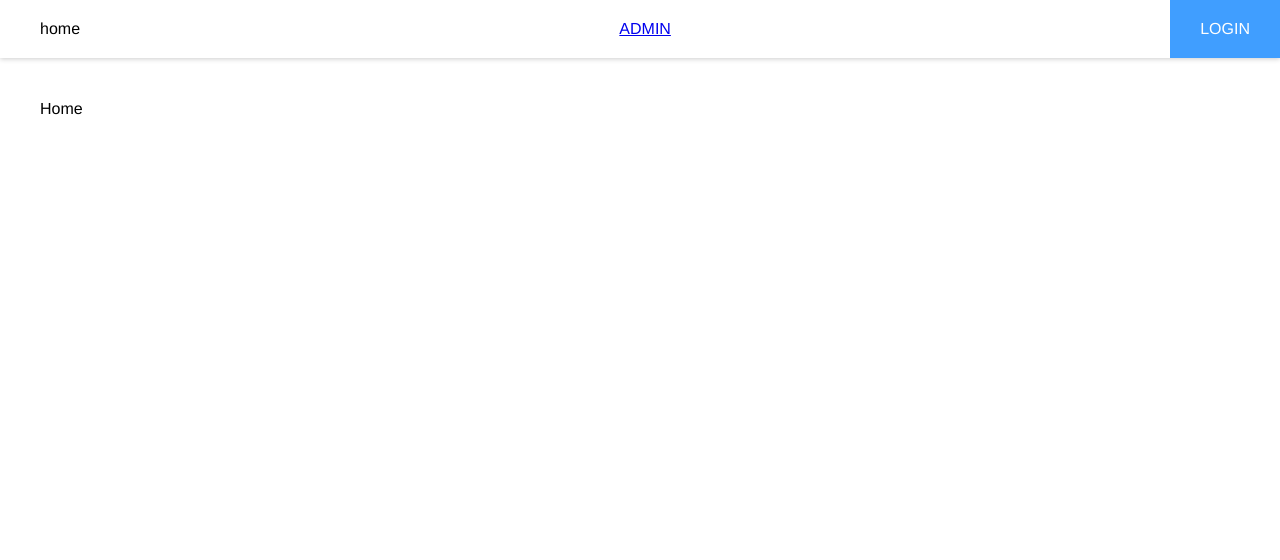
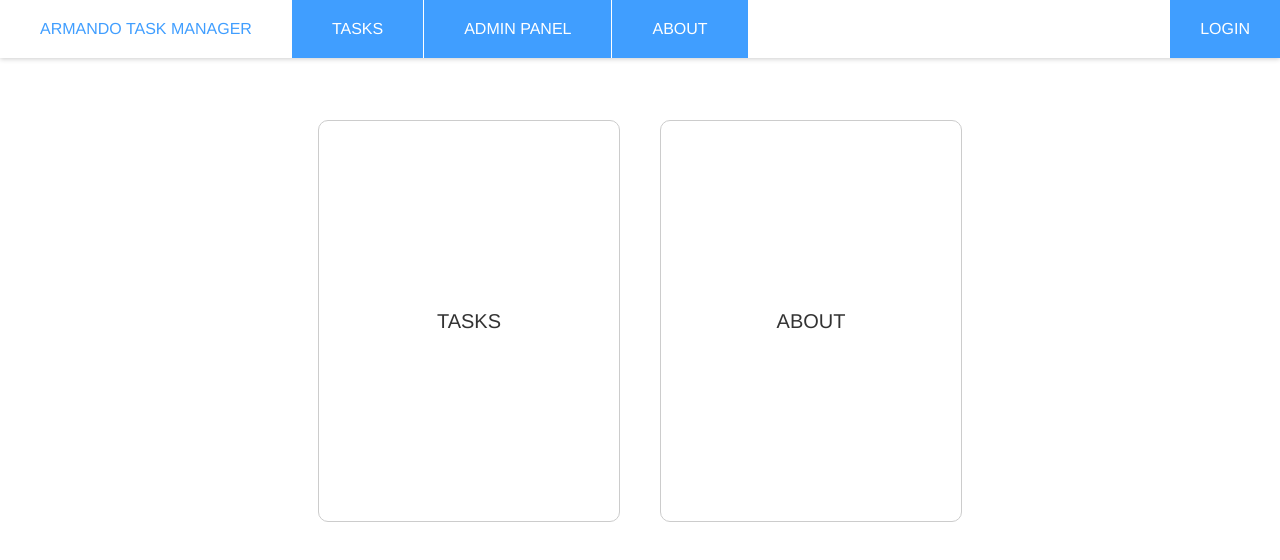
Before and after one commit to StolpnerA/js--armando-front, a Vue app: page / in a window 1280 px wide. Shown: the top 560 px of the page. Built offline with nearby package versions, Linux system fonts and the light colour scheme.

Commit message:
added navbar and fixes UI

```diff
--- a/src/App.vue
+++ b/src/App.vue
@@ -1,27 +1,6 @@
 <template>
   <div>
-    <div class="header">
-      <div class="header__title">
-        {{ $route.name }}
-      </div>
-      <router-link to="/admin">
-        ADMIN
-      </router-link>
-      <div
-        v-if="!user.isAuthorized"
-        class="header__button"
-        @click="openLoginDialog"
-      >
-        LOGIN
-      </div>
-      <div
-        v-else
-        class="header__button"
-        @click="openUserDialog"
-      >
-        {{ user.userInfo.firstName }} {{ user.userInfo.lastName }}
-      </div>
-    </div>
+    <nav-bar @open-dialog="openDialog" />
     <div class="body">
       <router-view />
     </div>
@@ -39,13 +18,14 @@
 </template>
 
 <script>
-import { mapState } from 'vuex';
+import NavBar from '@/components/common/NavBar.vue';
 import LoginDialog from '@/components/dialogs/LoginDialog.vue';
 import UserDialog from '@/components/dialogs/UserDialog.vue';
 
 export default {
   name: 'App',
   components: {
+    NavBar,
     LoginDialog,
     UserDialog,
   },
@@ -55,17 +35,10 @@ export default {
       isLoginDialogOpen: false,
     };
   },
-  computed: {
-    ...mapState('user', {
-      user: state => state,
-    }),
-  },
+
   methods: {
-    openUserDialog() {
-      this.isUserDialogOpen = true;
-    },
-    openLoginDialog() {
-      this.isLoginDialogOpen = true;
+    openDialog(name) {
+      this[`is${name}DialogOpen`] = true;
     },
   },
 };
@@ -82,29 +55,6 @@ export default {
 .body {
   box-sizing: border-box;
   padding: 100px 40px 40px 40px;
-    /*max-width: 1200px;*/
   margin: 0 auto;
 }
-  .header {
-    box-sizing: border-box;
-    position: fixed;
-    top: 0;
-    left: 0;
-    width: 100%;
-    display: flex;
-    justify-content: space-between;
-    align-items: center;
-    background: #fff;
-    box-shadow: 0 1px 5px rgba(0, 0, 0, 0.2);
-
-    &__title {
-      padding: 20px 40px;
-    }
-    &__button {
-      cursor: pointer;
-      background: #409EFF;
-      color: #fff;
-      padding: 20px 30px;
-    }
-  }
 </style>
--- a/src/components/EditTodo.vue
+++ b/src/components/EditTodo.vue
@@ -66,11 +66,11 @@ export default {
 
 <style lang="scss">
 .editTodo {
+  width: 360px;
   height: 100%;
-  width: 400px;
   position: absolute;
   top: 0;
-  right: -440px;
+  right: -395px;
   box-sizing: border-box;
 
   &__buttons {
--- /dev/null
+++ b/src/components/common/NavBar.vue
@@ -0,0 +1,97 @@
+<template>
+  <div class="navBar">
+    <router-link
+      class="navBar__title"
+      to="/"
+    >
+      Armando task manager
+    </router-link>
+    <router-link
+      class="navBar__link"
+      to="/tasks"
+    >
+      Tasks
+    </router-link>
+    <router-link
+      class="navBar__link"
+      to="/admin"
+    >
+      Admin panel
+    </router-link>
+    <router-link
+      class="navBar__link"
+      to="/about"
+    >
+      About
+    </router-link>
+    <div
+      v-if="!user.isAuthorized"
+      class="navBar__button"
+      @click="openDialog('Login')"
+    >
+      LOGIN
+    </div>
+    <div
+      v-else
+      class="navBar__button"
+      @click="openDialog('User')"
+    >
+      {{ user.userInfo.firstName }} {{ user.userInfo.lastName }}
+    </div>
+  </div>
+</template>
+
+<script>
+import { mapState } from 'vuex';
+
+export default {
+  name: 'NavBar',
+  computed: {
+    ...mapState('user', {
+      user: state => state,
+    }),
+  },
+  methods: {
+    openDialog(name) {
+      this.$emit('open-dialog', name);
+    },
+  },
+};
+</script>
+
+<style lang="scss">
+.navBar {
+  box-sizing: border-box;
+  position: fixed;
+  top: 0;
+  left: 0;
+  width: 100%;
+  display: flex;
+  align-items: center;
+  background: #fff;
+  box-shadow: 0 1px 5px rgba(0, 0, 0, 0.2);
+  &__link {
+    text-transform: uppercase;
+    background: #409EFF;
+    padding: 20px 40px;
+    color: #fff;
+    text-decoration: none;
+    border-right: 1px solid #fff;
+
+  }
+  &__title {
+    text-decoration: none;
+    text-transform: uppercase;
+    color: #409EFF;
+    padding: 20px 40px;
+  }
+
+  &__button {
+    margin-left: auto;
+    cursor: pointer;
+    background: #409EFF;
+    color: #fff;
+    padding: 20px 30px;
+  }
+}
+</style>
--- a/src/components/common/card/Card.vue
+++ b/src/components/common/card/Card.vue
@@ -3,6 +3,9 @@
     v-loading="loading"
     class="card"
   >
+    <div class="card__title">
+      {{ type }}s
+    </div>
     <div
       v-if="newCardItem"
       class="card__edit"
@@ -176,11 +179,19 @@ export default {
 
 <style lang="scss">
 .card {
-  width: 400px;
-  margin: 20px;
+  min-width: 360px;
+  box-sizing: border-box;
+  margin: 15px;
   overflow: visible;
   position: relative;
   max-height: 70vh;
+  &__title {
+    position: absolute;
+    top: -30px;
+    width: 100%;
+    text-align: center;
+    text-transform: uppercase;
+  }
   .el-card__body {
     padding: 0;
     height: 100%;
--- a/src/components/common/card/CardItem.vue
+++ b/src/components/common/card/CardItem.vue
@@ -122,7 +122,6 @@ export default {
 
 <style lang="scss">
 .cardItem {
-  width: 400px;
   position: relative;
   display: flex;
   align-items: center;
--- a/src/router/index.js
+++ b/src/router/index.js
@@ -52,7 +52,7 @@ const router = new VueRouter({
 
 router.beforeEach((to, from, next) => {
   const token = localStorage.userJwt;
-  if (token) {
+  if (token && !store.state.user.isAuthorized) {
     getUserFromServer(token, next);
   } else {
     next();
--- a/src/views/Admin.vue
+++ b/src/views/Admin.vue
@@ -60,6 +60,9 @@ export default {
 
 <style>
   .admin {
+    width: 1150px;
+    padding-right: 420px;
+    margin: 0 auto;
     display: flex;
   }
 </style>
--- a/src/views/Home.vue
+++ b/src/views/Home.vue
@@ -1,6 +1,11 @@
 <template>
   <div class="home">
-    Home
+    <router-link to="/tasks">
+      Tasks
+    </router-link>
+    <router-link to="/about">
+      About
+    </router-link>
   </div>
 </template>
 
@@ -12,4 +17,26 @@ export default {
 </script>
 
 <style lang="scss">
+.home {
+  display: flex;
+  justify-content: center;
+  a {
+    color: #333;
+    font-size: 20px;
+    text-decoration: none;
+    text-transform: uppercase;
+    border: 1px solid #ccc;
+    border-radius: 10px;
+    display: flex;
+    justify-content: center;
+    align-items: center;
+    width: 300px;
+    height: 400px;
+    transition: 0.3s;
+    margin: 20px;
+    &:hover {
+      box-shadow:0 0 10px rgba(100, 100, 100, 0.3);
+    }
+  }
+}
 </style>
--- a/src/views/Tasks.vue
+++ b/src/views/Tasks.vue
@@ -47,6 +47,9 @@ export default {
 
 <style>
   .tasks {
+    width: 780px;
+    padding-right: 375px;
+    margin: 0 auto;
     display: flex;
   }
 </style>
```
Lines whose indentation alone changed are shown as unchanged.
